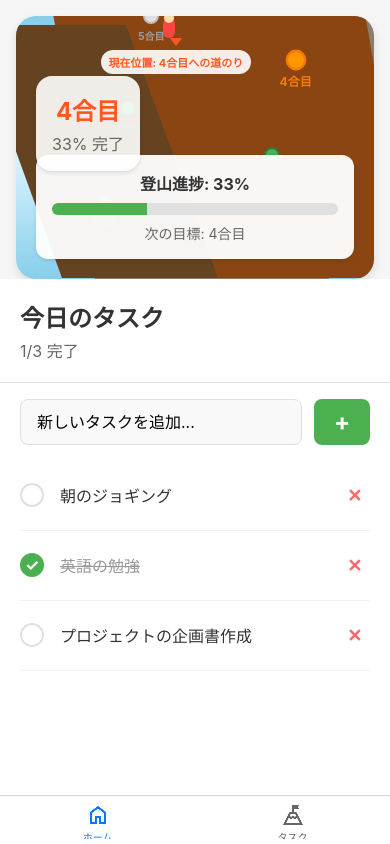
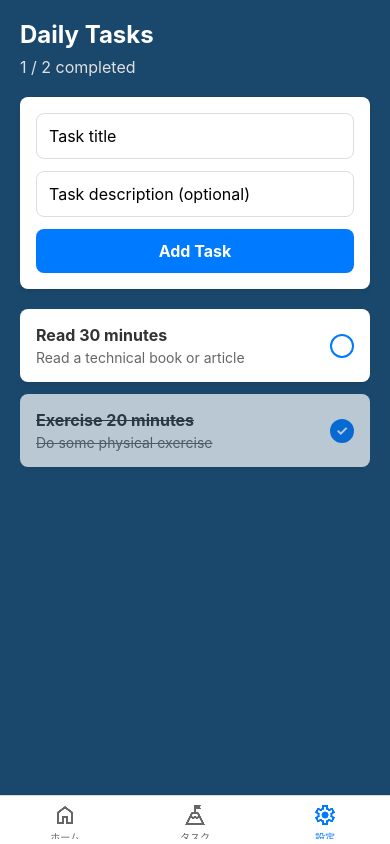
Before and after one commit to myo-ojin/climb-you, a React Native app: screen /Settings in a window 390 px wide. Built offline with nearby package versions, Linux system fonts and the light colour scheme.

Commit message:
feat: add settings screen and update app theme with night sky color palette

```diff
--- a/src/navigation/AppNavigator.tsx
+++ b/src/navigation/AppNavigator.tsx
@@ -52,6 +52,23 @@ export default function AppNavigator() {
             ),
           }}
         />
+        <Tab.Screen
+          name="Settings"
+          component={TasksScreen}
+          options={{
+            tabBarLabel: '設定',
+            tabBarIcon: ({ focused }) => (
+              <Image
+                source={require('../../assets/settings-icon.png')}
+                style={{
+                  width: 24,
+                  height: 24,
+                  tintColor: focused ? '#007AFF' : '#666'
+                }}
+              />
+            ),
+          }}
+        />
       </Tab.Navigator>
     </NavigationContainer>
   );
--- a/src/screens/MainScreen.tsx
+++ b/src/screens/MainScreen.tsx
@@ -7,9 +7,9 @@ const { height: screenHeight } = Dimensions.get('window');
 
 export default function MainScreen() {
   const [tasks, setTasks] = useState<Task[]>([
-    { id: '1', title: '朝のジョギング', description: '朝のジョギング', completed: false },
-    { id: '2', title: '英語の勉強', description: '英語の勉強', completed: true },
-    { id: '3', title: 'プロジェクトの企画書作成', description: 'プロジェクトの企画書作成', completed: false },
+    { id: '1', title: '朝のジョギング', description: '朝のジョギング', completed: false, createdAt: new Date() },
+    { id: '2', title: '英語の勉強', description: '英語の勉強', completed: true, createdAt: new Date() },
+    { id: '3', title: 'プロジェクトの企画書作成', description: 'プロジェクトの企画書作成', completed: false, createdAt: new Date() },
   ]);
   const [newTaskTitle, setNewTaskTitle] = useState('');
   const [progress, setProgress] = useState(0);
@@ -28,6 +28,7 @@ export default function MainScreen() {
         title: newTaskTitle.trim(),
         description: '',
         completed: false,
+        createdAt: new Date(),
       };
       setTasks([...tasks, newTask]);
       setNewTaskTitle('');
@@ -99,9 +100,9 @@ export default function MainScreen() {
       {/* Task Management Section - 2/3 of screen */}
       <View style={styles.taskSection}>
         <View style={styles.taskHeader}>
-          <Text style={styles.taskHeaderTitle}>今日のタスク</Text>
+          <Text style={styles.taskHeaderTitle}>Daily Quest</Text>
           <Text style={styles.taskHeaderSubtitle}>
-            {completedTasksCount}/{tasks.length} 完了
+            {completedTasksCount}/{tasks.length} Completed
           </Text>
         </View>
 
@@ -109,7 +110,7 @@ export default function MainScreen() {
         <View style={styles.addTaskContainer}>
           <TextInput
             style={styles.taskInput}
-            placeholder="新しいタスクを追加..."
+            placeholder="Add a new quest..."
             value={newTaskTitle}
             onChangeText={setNewTaskTitle}
             onSubmitEditing={addTask}
@@ -135,12 +136,13 @@ export default function MainScreen() {
 const styles = StyleSheet.create({
   container: {
     flex: 1,
-    backgroundColor: '#f5f5f5',
+    backgroundColor: '#1a486c',
   },
   mountainSection: {
     height: screenHeight * 0.33, // 1/3 of screen
     paddingHorizontal: 16,
     paddingTop: 16,
+    paddingBottom: 16,
   },
   mountainCard: {
     flex: 1,
@@ -183,6 +185,8 @@ const styles = StyleSheet.create({
     flex: 1, // Takes remaining 2/3 of screen
     backgroundColor: 'white',
     paddingTop: 20,
+    marginHorizontal: 16,
+    borderRadius: 20,
   },
   taskHeader: {
     paddingHorizontal: 20,
--- a/src/screens/TasksScreen.tsx
+++ b/src/screens/TasksScreen.tsx
@@ -135,18 +135,18 @@ export default function TasksScreen() {
 const styles = StyleSheet.create({
   container: {
     flex: 1,
-    backgroundColor: '#f5f5f5',
+    backgroundColor: 'rgb(26,72,108)',
     padding: 20,
   },
   title: {
     fontSize: 24,
     fontWeight: 'bold',
-    color: '#333',
+    color: 'white',
     marginBottom: 8,
   },
   progress: {
     fontSize: 16,
-    color: '#666',
+    color: '#E0E0E0',
     marginBottom: 20,
   },
   inputContainer: {
--- a/src/types/index.ts
+++ b/src/types/index.ts
@@ -17,4 +17,5 @@ export interface User {
 export type RootStackParamList = {
   Main: undefined;
   Tasks: undefined;
+  Settings: undefined;
 };
```
Also changed, not shown: src/screens/MountainScreen.tsx (+5 -5 lines), assets/settings-icon.png (added), 1 other file (tests, documents, lock files or other folders).
